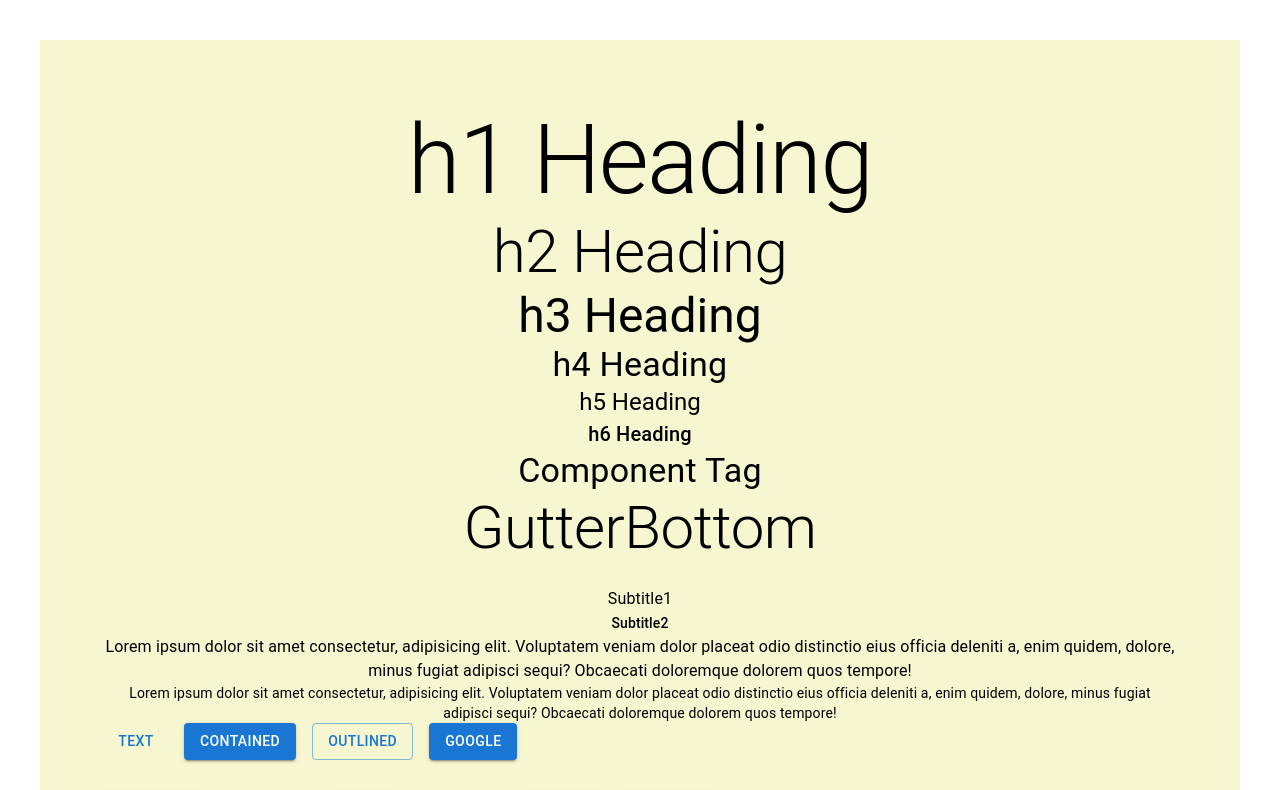
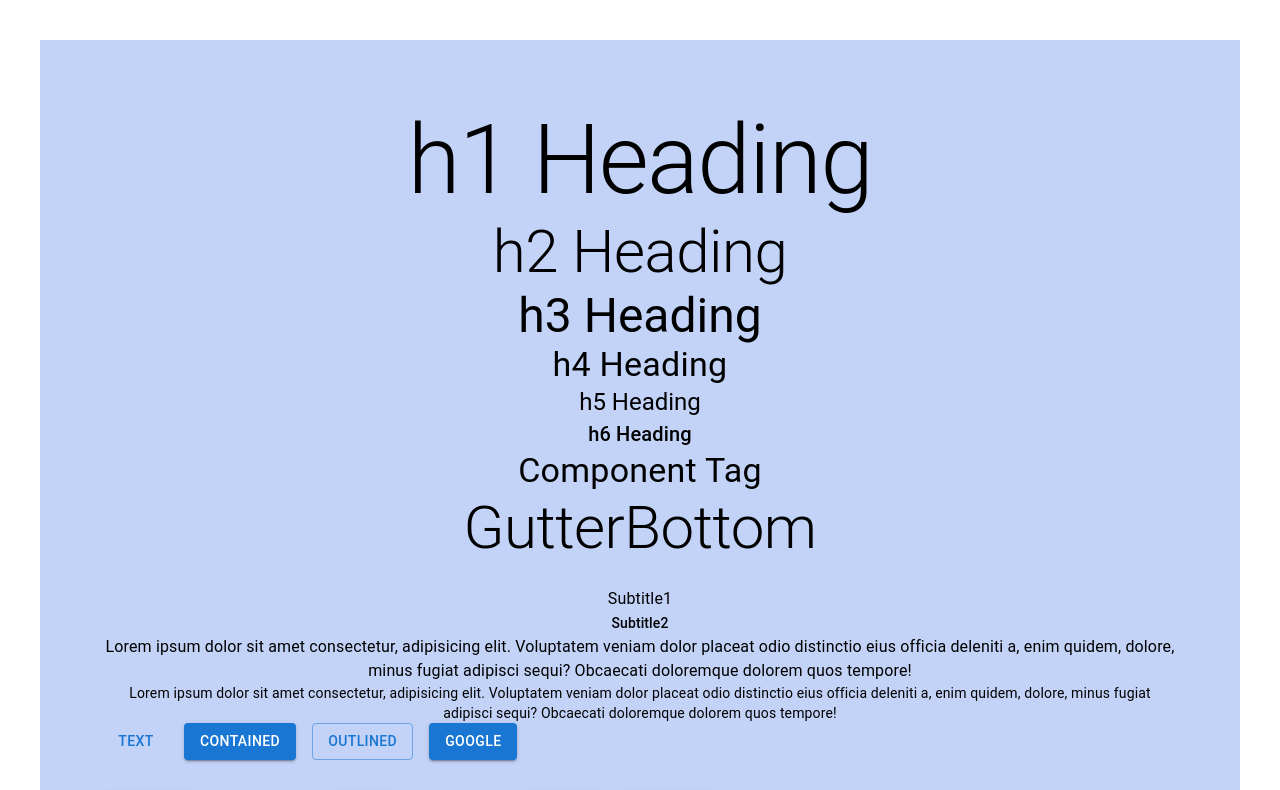
Before and after one commit to Hammadulhaq123/Material-UI-Course, a React (Vite) app in the folder mui/: page / in a window 1280 px wide. Shown: the top 790 px of the page. Built offline with nearby package versions, Linux system fonts and the light colour scheme.

Commit message:
Changed the background color

```diff
--- a/mui/src/App.css
+++ b/mui/src/App.css
@@ -7,7 +7,7 @@
 
 .App {
   padding: 4rem;
-  background-color: rgb(246, 246, 209);
+  background-color: rgb(195, 211, 248);
 }
 
 .logo {
```
